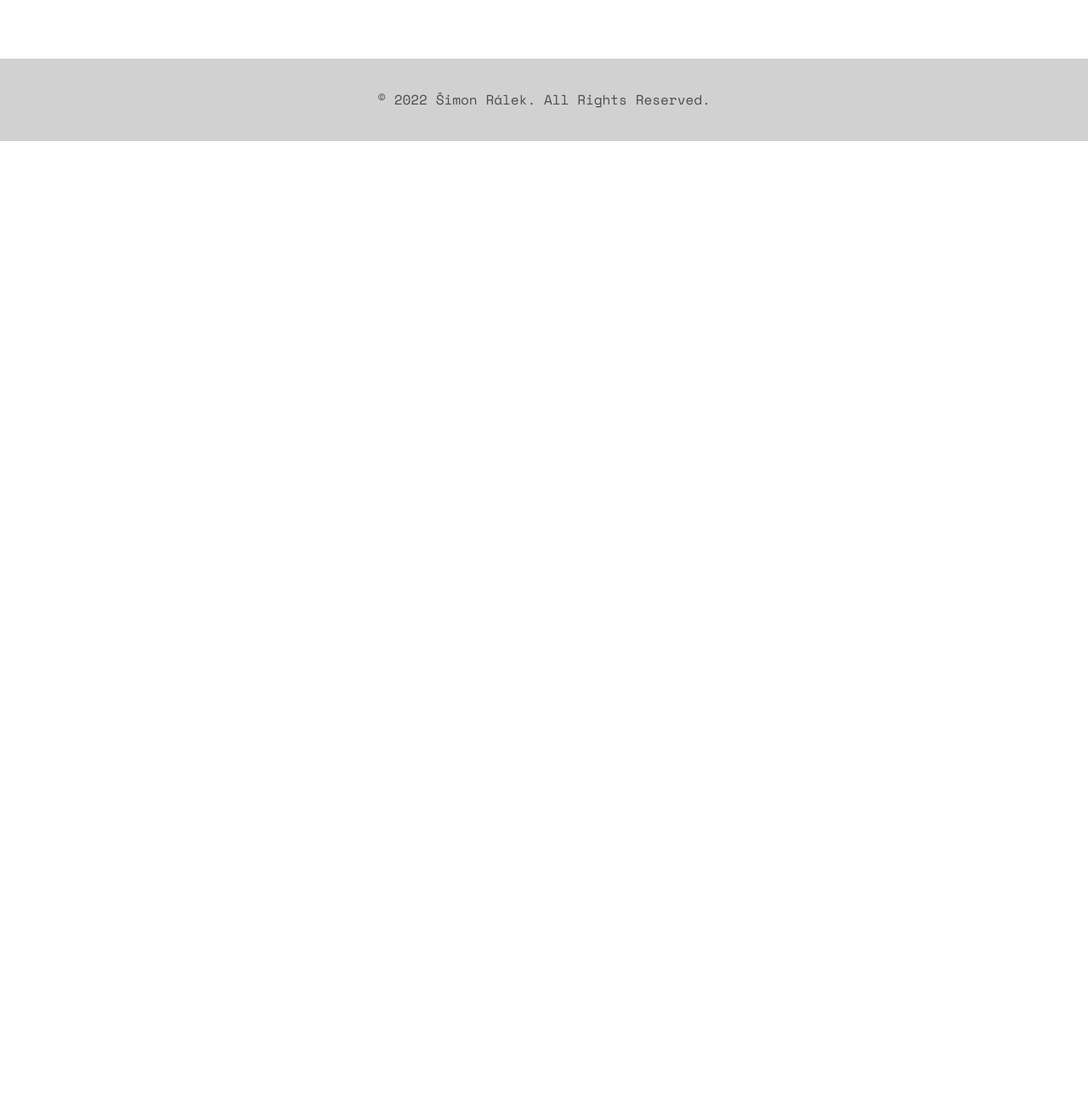
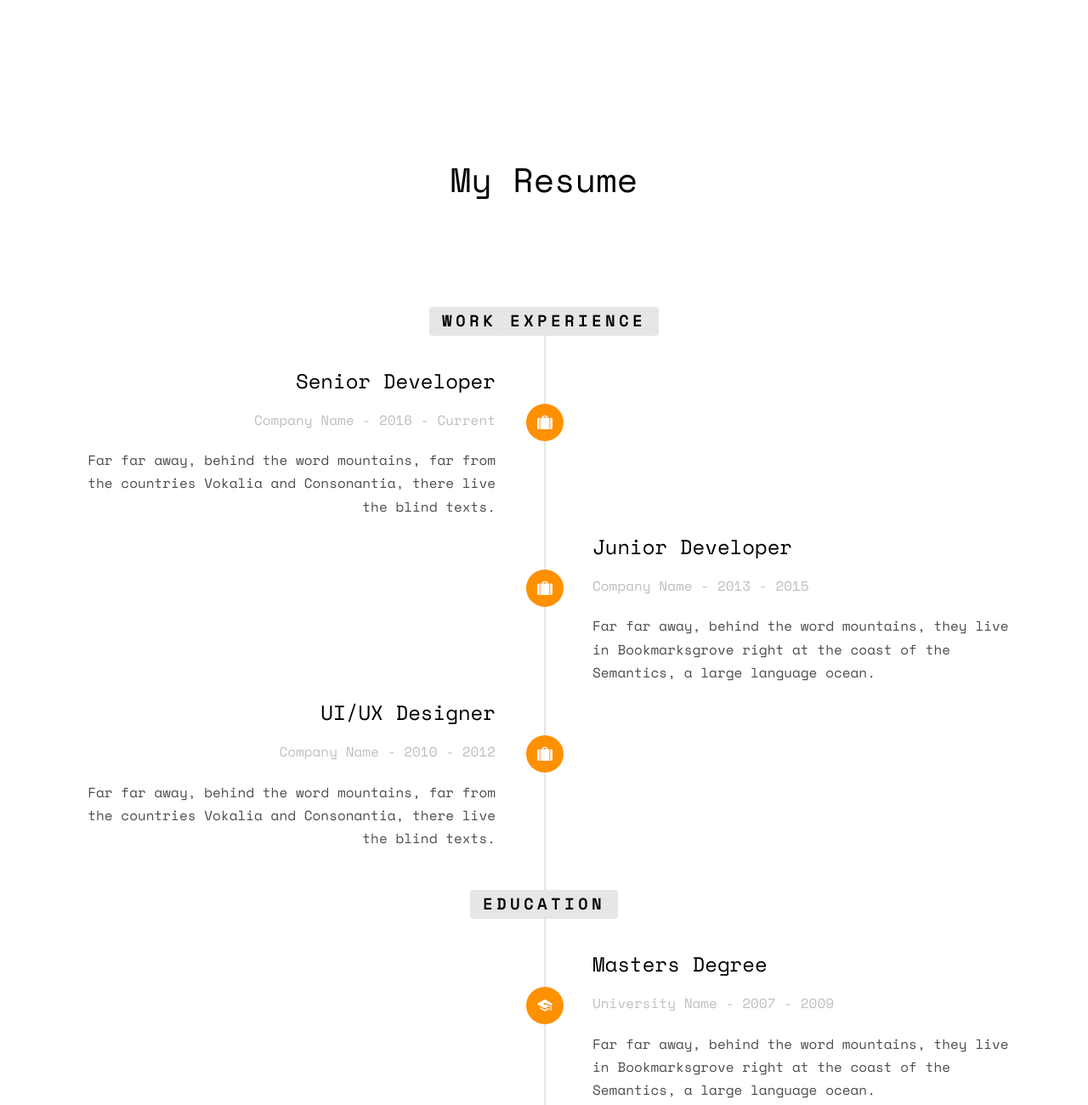
Before and after one commit to SimonRalek/SimonRalek.github.io, a plain HTML site: page index.html in a window 1280 px wide. Shown: the part 1500-2800 px from the top of the page at 85% size. Before the commit the page ends 1666 px from the top, so only its background shows below. Drawn offline with nearby package versions, Linux system fonts and the light colour scheme; files whose address does not match are found by name.

Commit message:
Timeline prototyp

```diff
--- a/index.html
+++ b/index.html
@@ -107,6 +107,125 @@
 			</div>
 		</div>
 
+		<div id="fh5co-resume" class="fh5co-bg-color">
+			<div class="container">
+				<div class="row animate-box">
+					<div class="col-md-8 col-md-offset-2 text-center fh5co-heading">
+						<h2>My Resume</h2>
+					</div>
+				</div>
+				<div class="row">
+					<div class="col-md-12 col-md-offset-0">
+						<ul class="timeline">
+							<li class="timeline-heading text-center animate-box">
+								<div>
+									<h3>Work Experience</h3>
+								</div>
+							</li>
+							<li class="animate-box timeline-unverted">
+								<div class="timeline-badge"><i class="icon-suitcase"></i></div>
+								<div class="timeline-panel">
+									<div class="timeline-heading">
+										<h3 class="timeline-title">Senior Developer</h3>
+										<span class="company">Company Name - 2016 - Current</span>
+									</div>
+									<div class="timeline-body">
+										<p>Far far away, behind the word mountains, far from the countries Vokalia and
+											Consonantia, there live the blind texts.</p>
+									</div>
+								</div>
+							</li>
+							<li class="timeline-inverted animate-box">
+								<div class="timeline-badge"><i class="icon-suitcase"></i></div>
+								<div class="timeline-panel">
+									<div class="timeline-heading">
+										<h3 class="timeline-title">Junior Developer</h3>
+										<span class="company">Company Name - 2013 - 2015</span>
+									</div>
+									<div class="timeline-body">
+										<p>Far far away, behind the word mountains, they live in Bookmarksgrove right at
+											the coast of the Semantics, a large language ocean.</p>
+									</div>
+								</div>
+							</li>
+							<li class="animate-box timeline-unverted">
+								<div class="timeline-badge"><i class="icon-suitcase"></i></div>
+								<div class="timeline-panel">
+									<div class="timeline-heading">
+										<h3 class="timeline-title">UI/UX Designer</h3>
+										<span class="company">Company Name - 2010 - 2012</span>
+									</div>
+									<div class="timeline-body">
+										<p>Far far away, behind the word mountains, far from the countries Vokalia and
+											Consonantia, there live the blind texts.</p>
+									</div>
+								</div>
+							</li>
+
+							<br>
+							<li class="timeline-heading text-center animate-box">
+								<div>
+									<h3>Education</h3>
+								</div>
+							</li>
+							<li class="timeline-inverted animate-box">
+								<div class="timeline-badge"><i class="icon-graduation-cap"></i></div>
+								<div class="timeline-panel">
+									<div class="timeline-heading">
+										<h3 class="timeline-title">Masters Degree</h3>
+										<span class="company">University Name - 2007 - 2009</span>
+									</div>
+									<div class="timeline-body">
+										<p>Far far away, behind the word mountains, they live in Bookmarksgrove right at
+											the coast of the Semantics, a large language ocean.</p>
+									</div>
+								</div>
+							</li>
+							<li class="animate-box timeline-unverted">
+								<div class="timeline-badge"><i class="icon-graduation-cap"></i></div>
+								<div class="timeline-panel">
+									<div class="timeline-heading">
+										<h3 class="timeline-title">Bachelors Degree</h3>
+										<span class="company">University Name - 2002 - 2006</span>
+									</div>
+									<div class="timeline-body">
+										<p>Far far away, behind the word mountains, far from the countries Vokalia and
+											Consonantia, there live the blind texts.</p>
+									</div>
+								</div>
+							</li>
+							<li class="timeline-inverted animate-box">
+								<div class="timeline-badge"><i class="icon-graduation-cap"></i></div>
+								<div class="timeline-panel">
+									<div class="timeline-heading">
+										<h3 class="timeline-title">Diploma Course</h3>
+										<span class="company">College Name - 1999 - 2001</span>
+									</div>
+									<div class="timeline-body">
+										<p>Far far away, behind the word mountains, they live in Bookmarksgrove right at
+											the coast of the Semantics, a large language ocean.</p>
+									</div>
+								</div>
+							</li>
+							<li class="animate-box timeline-unverted">
+								<div class="timeline-badge"><i class="icon-graduation-cap"></i></div>
+								<div class="timeline-panel">
+									<div class="timeline-heading">
+										<h3 class="timeline-title">Graduation</h3>
+										<span class="company">College Name - 1994 - 1998</span>
+									</div>
+									<div class="timeline-body">
+										<p>Far far away, behind the word mountains, far from the countries Vokalia and
+											Consonantia, there live the blind texts.</p>
+									</div>
+								</div>
+							</li>
+						</ul>
+					</div>
+				</div>
+			</div>
+		</div>
+
 		<div id="fh5co-footer">
 			<div class="container">
 				<div class="row">
@@ -150,10 +269,10 @@
 				if (light.disabled) {
 					document.getElementById("switch-theme").src = "https://www.iconsdb.com/icons/preview/white/sun-xxl.png";
 					light.removeAttribute('disabled');
-					dark.setAttribute('disabled','true');
+					dark.setAttribute('disabled', 'true');
 				} else {
 					document.getElementById("switch-theme").src = "images/sun-xxl.png";
-					light.setAttribute('disabled','true');
+					light.setAttribute('disabled', 'true');
 					dark.removeAttribute('disabled');
 				}
 			}
```
